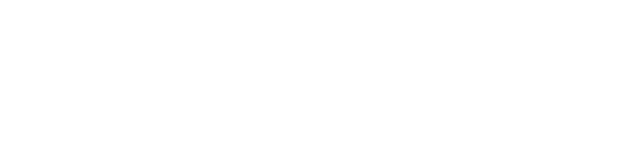
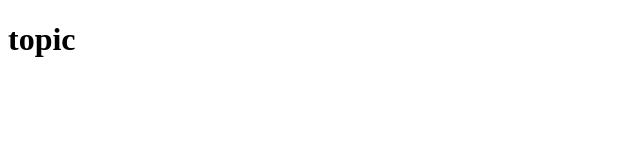
Before and after one commit to Rayan-Fernando/jay, a plain HTML site: page index.html in a window 1280 px wide. Shown: the whole page, without its empty margins (0-640 px from the left). Drawn offline with Linux system fonts and the light colour scheme.

Commit message:
topic created

```diff
--- a/index.html
+++ b/index.html
@@ -7,6 +7,6 @@
     <title>Document</title>
 </head>
 <body>
-
+    <h1>topic</h1>
 </body>
 </html>
```
